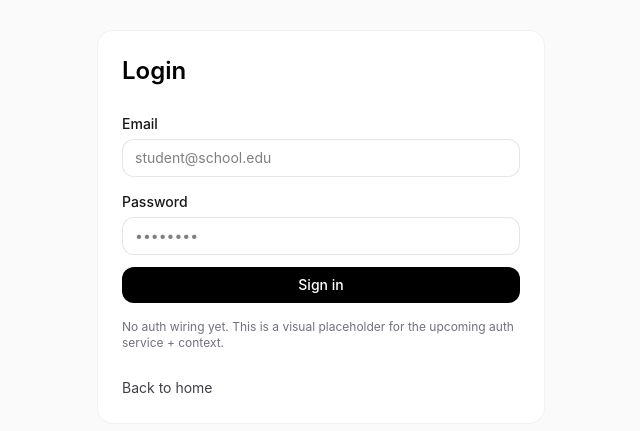
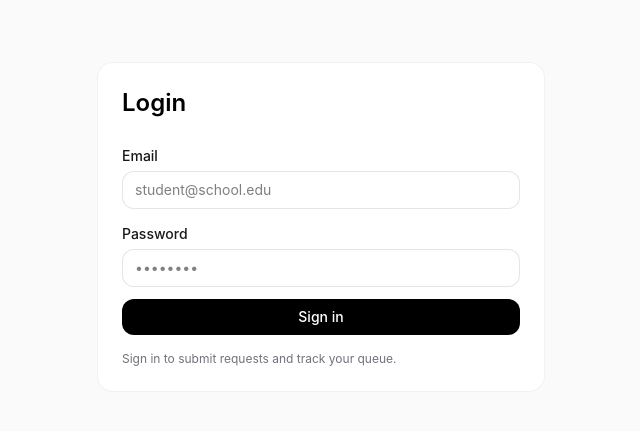
Before and after one commit to FedhiJob/tvet-ai-queue-system, a Next.js app in the folder frontend/: page /login in a window 1280 px wide. Shown: the part 173-604 px from the top of the page, without its empty margins (319-959 px from the left). Built offline with nearby package versions, Linux system fonts and the light colour scheme.

Commit message:
UI: polish login page

```diff
--- a/frontend/app/login/page.tsx
+++ b/frontend/app/login/page.tsx
@@ -1,5 +1,3 @@
-import Link from "next/link";
-
 export default function LoginPage() {
   return (
     <div className="min-h-screen bg-zinc-50 dark:bg-black px-4 py-10 flex items-center justify-center">
@@ -34,17 +32,8 @@ export default function LoginPage() {
         </div>
 
         <p className="mt-4 text-xs text-zinc-500 dark:text-zinc-400">
-          No auth wiring yet. This is a visual placeholder for the upcoming auth service + context.
+          Sign in to submit requests and track your queue.
         </p>
-
-        <div className="mt-6">
-          <Link
-            href="/"
-            className="text-sm text-zinc-700 dark:text-zinc-300 hover:underline"
-          >
-            Back to home
-          </Link>
-        </div>
       </div>
     </div>
   );
```
